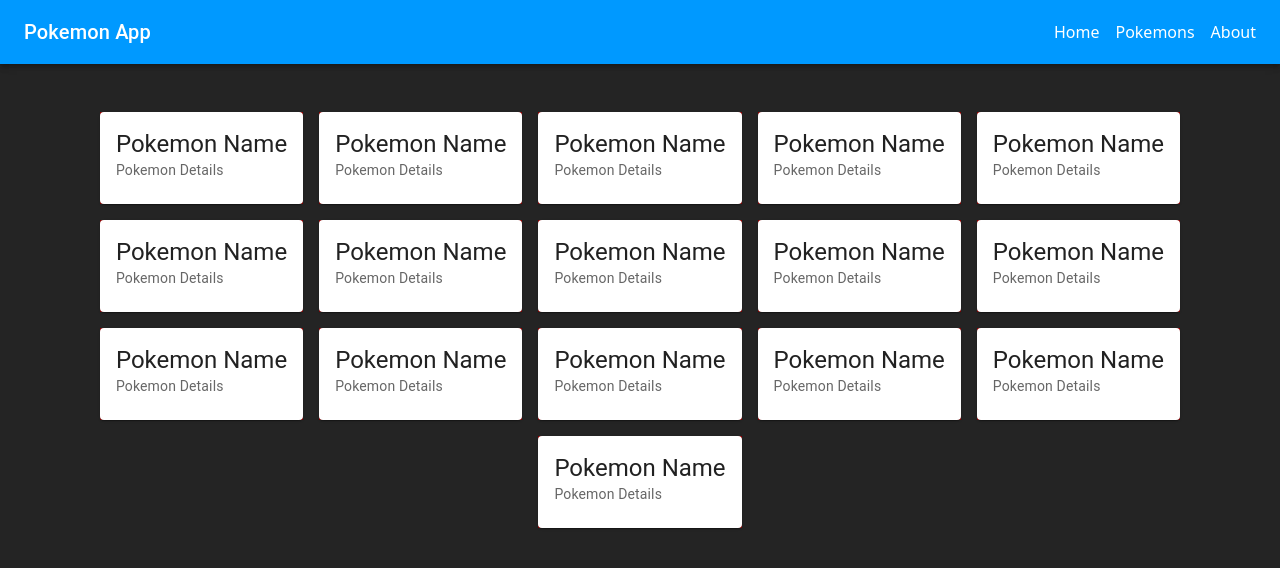
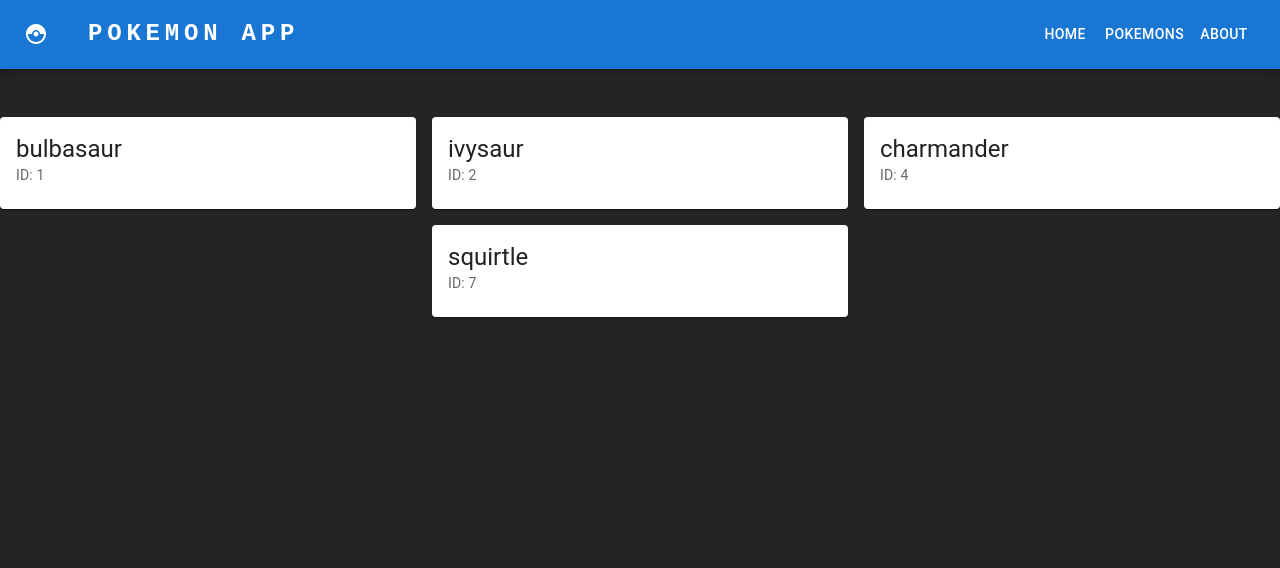
Before and after one commit to IHristos/pokemon-challenge, a React (Vite) app: page / in a window 1280 px wide. Shown: the top 568 px of the page. Built offline with nearby package versions, Linux system fonts and the light colour scheme.

Commit message:
chore: edited the navbar and added the mockData in the Cards

```diff
--- a/src/components/cardGrid.jsx
+++ b/src/components/cardGrid.jsx
@@ -1,16 +1,25 @@
-import React from 'react';
-import { Grid, Typography, Card, CardContent } from '@mui/material';
+import React, { useState } from 'react';
+import {
+  Grid,
+  Typography,
+  Card,
+  CardContent,
+  CircularProgress,
+} from '@mui/material';
+import mockData from '../mockData';
 
-const pokemonCard = () => {
+const getPokemonCard = (pokemonId) => {
+  const [pokemonData, setPokemonData] = useState(mockData);
+  console.log(pokemonData[`${pokemonId}`]);
   return (
-    <Grid item xs={12} sm={6} md={4}>
+    <Grid size={{ xs: 12, sm: 6, md: 4 }} key={pokemonId}>
       <Card className='card'>
         <CardContent>
           <Typography variant='h5' component='div'>
-            Pokemon Name
+            {`${pokemonData[`${pokemonId}`].name}`}
           </Typography>
           <Typography variant='body2' color='text.secondary'>
-            Pokemon Details
+            {`ID: ${pokemonId}`}
           </Typography>
         </CardContent>
       </Card>
@@ -19,57 +28,28 @@
 };
 
 const CardGrid = () => {
+  const [pokemonData, setPokemonData] = useState(mockData);
   return (
-    <Grid container spacing={2} className='card-grid'>
-      <Grid className='grid-item' item xs={12} sm={6} md={4}>
-        {pokemonCard()}
-      </Grid>
-      <Grid className='grid-item' item xs={12} sm={6} md={4}>
-        {pokemonCard()}
-      </Grid>
-      <Grid className='grid-item' item xs={12} sm={6} md={4}>
-        {pokemonCard()}
-      </Grid>
-      <Grid className='grid-item' item xs={12} sm={6} md={4}>
-        {pokemonCard()}
-      </Grid>
-      <Grid className='grid-item' item xs={12} sm={6} md={4}>
-        {pokemonCard()}
-      </Grid>
-      <Grid className='grid-item' item xs={12} sm={6} md={4}>
-        {pokemonCard()}
-      </Grid>
-      <Grid className='grid-item' item xs={12} sm={6} md={4}>
-        {pokemonCard()}
-      </Grid>
-      <Grid className='grid-item' item xs={12} sm={6} md={4}>
-        {pokemonCard()}
-      </Grid>
-      <Grid className='grid-item' item xs={12} sm={6} md={4}>
-        {pokemonCard()}
-      </Grid>
-      <Grid className='grid-item' item xs={12} sm={6} md={4}>
-        {pokemonCard()}
-      </Grid>
-      <Grid className='grid-item' item xs={12} sm={6} md={4}>
-        {pokemonCard()}
-      </Grid>
-      <Grid className='grid-item' item xs={12} sm={6} md={4}>
-        {pokemonCard()}
-      </Grid>
-      <Grid className='grid-item' item xs={12} sm={6} md={4}>
-        {pokemonCard()}
-      </Grid>
-      <Grid className='grid-item' item xs={12} sm={6} md={4}>
-        {pokemonCard()}
-      </Grid>
-      <Grid className='grid-item' item xs={12} sm={6} md={4}>
-        {pokemonCard()}
-      </Grid>
-      <Grid className='grid-item' item xs={12} sm={6} md={4}>
-        {pokemonCard()}
-      </Grid>
-    </Grid>
+    <>
+      {!pokemonData || pokemonData.length === 0 ? (
+        <div
+          style={{
+            display: 'flex',
+            justifyContent: 'center',
+            alignItems: 'center',
+            height: '100vh',
+          }}
+        >
+          <CircularProgress color='secondary' />
+        </div>
+      ) : (
+        <Grid container spacing={2} className='card-grid'>
+          {Object.keys(pokemonData).map((pokemonId) =>
+            getPokemonCard(pokemonId),
+          )}
+        </Grid>
+      )}
+    </>
   );
 };
 
--- a/src/components/navbar.jsx
+++ b/src/components/navbar.jsx
@@ -1,99 +1,120 @@
-import React, { useState } from 'react';
+import * as React from 'react';
 import {
   AppBar,
+  Box,
   Toolbar,
+  IconButton,
   Typography,
-  IconButton,
-  Drawer,
-  List,
-  ListItem,
-  ListItemText,
-  Box,
+  Menu,
+  Container,
+  Button,
+  MenuItem,
 } from '@mui/material';
-import MenuIcon from '@mui/icons-material/Menu';
+import {
+  Menu as MenuIcon,
+  CatchingPokemonSharp as PokemonIcon,
+} from '@mui/icons-material';
+import '../index.css';
 
-const Navbar = () => {
-  const [mobileOpen, setMobileOpen] = useState(false);
+const pages = ['Home', 'Pokemons', 'About'];
 
-  const handleDrawerToggle = () => {
-    setMobileOpen(!mobileOpen);
+function Navbar() {
+  const [anchorElNav, setAnchorElNav] = React.useState(null);
+
+  const handleOpenNavMenu = (event) => {
+    setAnchorElNav(event.currentTarget);
   };
 
-  const drawer = (
-    <Box onClick={handleDrawerToggle} sx={{ textAlign: 'center', width: 250 }}>
-      <Typography variant='h6' sx={{ my: 2 }}>
-        Pokemon App
-      </Typography>
-      <List>
-        <ListItem button>
-          <ListItemText primary='Home' />
-        </ListItem>
-        <ListItem button>
-          <ListItemText primary='Pokemons' />
-        </ListItem>
-        <ListItem button>
-          <ListItemText primary='About' />
-        </ListItem>
-      </List>
-    </Box>
-  );
+  const handleCloseNavMenu = () => {
+    setAnchorElNav(null);
+  };
 
   return (
-    <AppBar position='sticky' sx={{ backgroundColor: '#0099FF' }}>
-      <Toolbar sx={{ display: 'flex', justifyContent: 'space-between' }}>
-        <IconButton
-          color='inherit'
-          aria-label='open drawer'
-          edge='start'
-          onClick={handleDrawerToggle}
-          sx={{ display: { sm: 'none' } }}
+    <AppBar position='static'>
+      <Container maxWidth='xl'>
+        <Toolbar disableGutters>
+          <PokemonIcon sx={{ display: { xs: 'none', md: 'flex' }, mr: 5 }} />
+          <Typography
+            variant='h5'
+            noWrap
+            sx={{
+              display: { xs: 'none', md: 'flex' },
+              flexGrow: 1,
+              fontFamily: 'monospace',
+              fontWeight: 700,
+              letterSpacing: '.3rem',
+              color: 'inherit',
+              textDecoration: 'none',
+            }}
           >
+            POKEMON APP
+          </Typography>
+          <Box sx={{ flexGrow: 1, display: { xs: 'flex', md: 'none' } }}>
+            <IconButton color='inherit' onClick={handleOpenNavMenu}>
               <MenuIcon />
             </IconButton>
+            <Menu
+              id='menu-appbar'
+              anchorEl={anchorElNav}
+              anchorOrigin={{
+                vertical: 'bottom',
+                horizontal: 'left',
+              }}
+              keepMounted
+              transformOrigin={{
+                vertical: 'top',
+                horizontal: 'left',
+              }}
+              open={Boolean(anchorElNav)}
+              onClose={handleCloseNavMenu}
+              sx={{ display: { xs: 'block', md: 'none' } }}
+            >
+              {pages.map((page) => (
+                <MenuItem key={page} onClick={handleCloseNavMenu}>
+                  <Typography sx={{ textAlign: 'center' }}>{page}</Typography>
+                </MenuItem>
+              ))}
+            </Menu>
+          </Box>
 
+          <PokemonIcon sx={{ display: { xs: 'flex', md: 'none' }, mr: 3 }} />
           <Typography
-          variant='h6'
-          component='div'
+            variant='h5'
+            noWrap
+            sx={{
+              display: { xs: 'flex', md: 'none' },
+              flexGrow: 1,
+              fontFamily: 'monospace',
+              fontWeight: 700,
+              letterSpacing: '.3rem',
+              color: 'inherit',
+              textDecoration: 'none',
+            }}
+          >
+            POKEMON APP
+          </Typography>
+          <Box
             sx={{
               flexGrow: 1,
-            textAlign: { xs: 'right', sm: 'left' },
+              display: { xs: 'none', md: 'flex' },
+              justifyContent: 'flex-end',
             }}
           >
-          Pokemon App
-        </Typography>
-
-        <Box sx={{ display: { xs: 'none', sm: 'block' } }}>
-          <nav>
-            <ul
-              className='navbar-list'
-              style={{
-                display: 'flex',
-                gap: '16px',
-                listStyle: 'none',
-                margin: 0,
-                padding: 0,
-              }}
+            {pages.map((page) => (
+              <Button
+                key={page}
+                onClick={handleCloseNavMenu}
+                sx={{ my: 2, color: 'white', display: 'block' }}
               >
-              <li className='navbar-item'>Home</li>
-              <li className='navbar-item'>Pokemons</li>
-              <li className='navbar-item'>About</li>
-            </ul>
-          </nav>
+                {page}
+              </Button>
+            ))}
           </Box>
+          <Box sx={{ flexGrow: 0 }}></Box>
         </Toolbar>
-
-      <Drawer
-        anchor='left'
-        open={mobileOpen}
-        onClose={handleDrawerToggle}
-        ModalProps={{
-          keepMounted: true,
-        }}
-      >
-        {drawer}
-      </Drawer>
+      </Container>
     </AppBar>
   );
-};
+}
 
 export default Navbar;
--- a/src/index.css
+++ b/src/index.css
@@ -22,20 +22,6 @@
   width: 100%;
 }
 
-.navbar-list {
-  display: flex;
-  justify-content: center;
-  gap: 16px;
-  list-style: none;
-  margin: 0;
-  padding: 0;
-}
-
-.navbar-list .navbar-item:hover {
-  color: black;
-  cursor: pointer;
-}
-
 .grid-item {
   background-color: darkred;
 }
@@ -45,3 +31,5 @@
   display: flex;
   justify-content: center;
 }
+
+/* Navbar */
```
Lines whose indentation alone changed are shown as unchanged.
